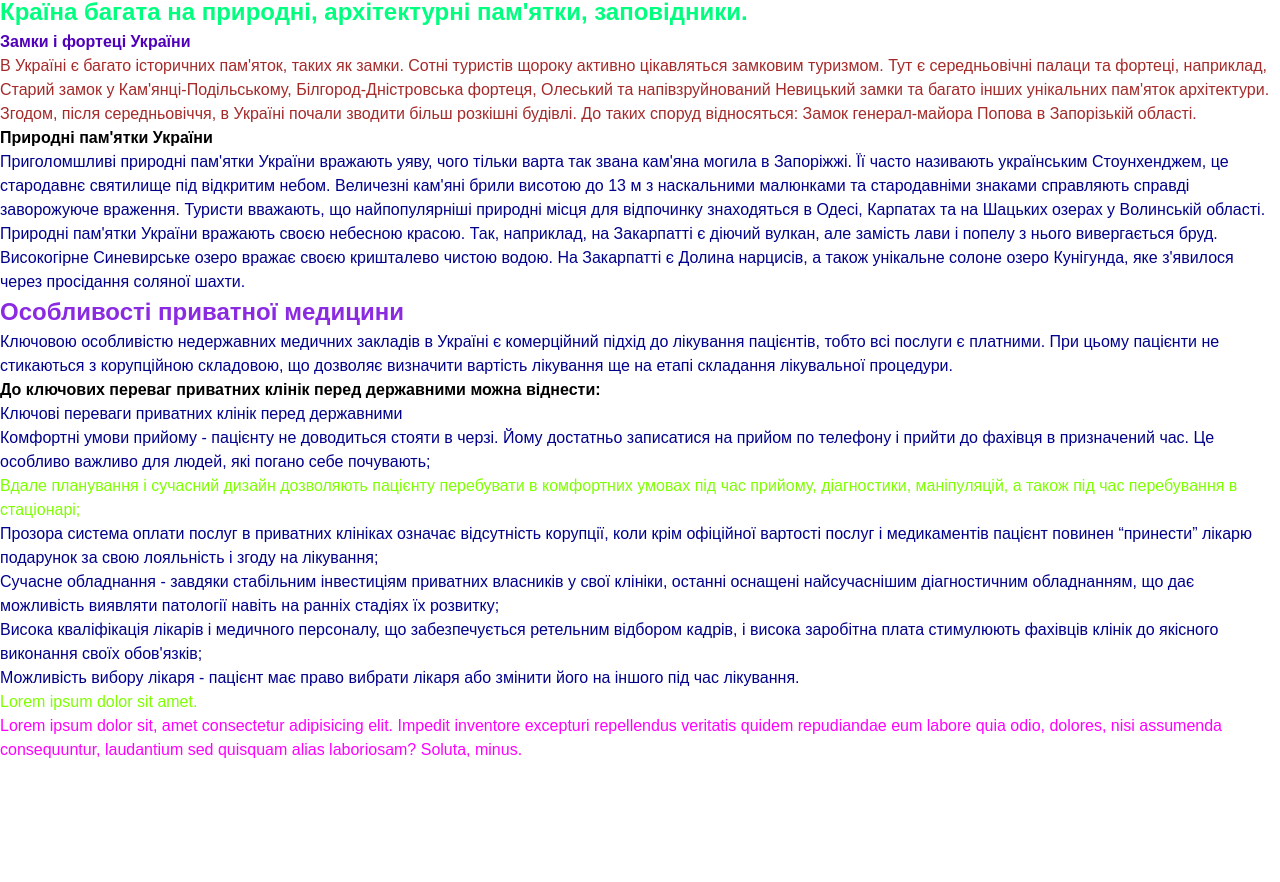
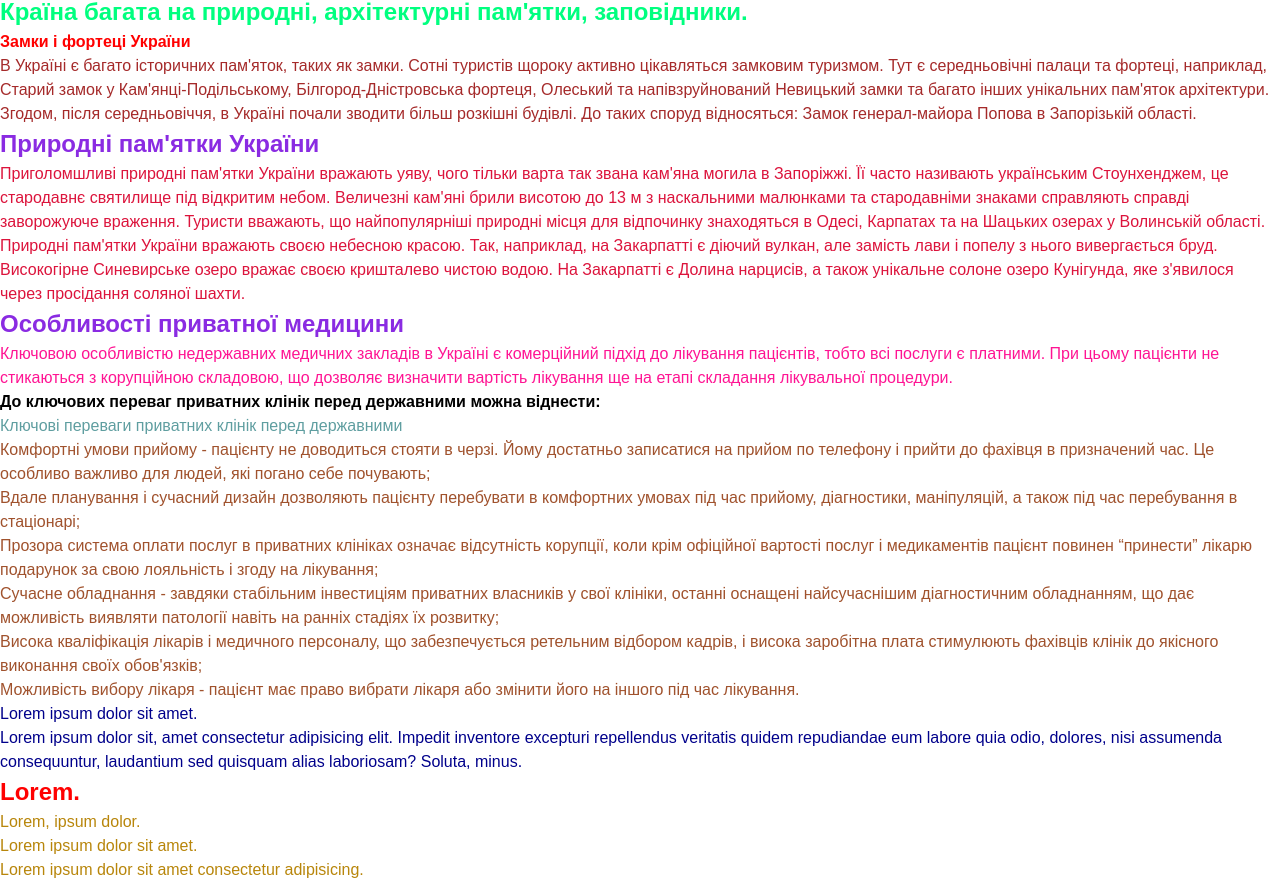
Before and after one commit to ivankupavtsev20-arch/lessons, a plain HTML site: page lesson_03/index.html in a window 1280 px wide. Shown: the part 1698-2580 px from the top of the page. Before the commit the page ends 2460 px from the top, so only its background shows below. Drawn offline with Linux system fonts and the light colour scheme.

Commit message:
Add files via upload

```diff
--- a/lesson_03/css/style.css
+++ b/lesson_03/css/style.css
@@ -24,8 +24,8 @@
    color: burlywood;
 }
 
-.text5{
-   color: green;
+h2+p{
+   color: brown;
 }
 
 .text6{
@@ -72,7 +72,7 @@
    color: orchid;
 }
 
-.custom-list{
+ol li{
    color: rosybrown;
 }
 
@@ -92,11 +92,15 @@
    color: rgb(80, 0, 184);
 }
 
+#section-09 {
+   color: blueviolet;
+}
+
 .text13{
    color: crimson;
 }
 
-#section-09{
+#section-10{
    color: blueviolet;
 }
 
@@ -108,11 +112,11 @@
    color: cadetblue;
 }
 
-.custom-ul{
+.custom-ul text{
    color: chartreuse;
 }
 
-[class*="te"]{
+[class*="bl"]{
 color: darkblue;
 }
 
@@ -123,3 +127,15 @@ div.text{
 p#top2{
    color: brown;
 }
+
+ul>li{
+   color: sienna;
+}
+
+h2~p{
+   color: darkgoldenrod;
+}
+
+.title, .highlight{
+   color: red;
+}
--- a/lesson_03/index.html
+++ b/lesson_03/index.html
@@ -190,9 +190,9 @@
    генерал-майора Попова в Запорізькій області.
 </p>
 
-<b>
+<h2 id="section-09">
    Природні пам'ятки України
-</b>
+</h2>
 
 <p class="text13">
    Приголомшливі природні пам'ятки України вражають уяву, чого тільки варта так звана кам'яна могила в Запоріжжі. Її часто
@@ -206,7 +206,7 @@
    Закарпатті є Долина нарцисів, а також унікальне солоне озеро Кунігунда, яке з'явилося через просідання соляної шахти.
 </p>
 
-<h2 id="section-09">
+<h2 id="section-10">
    Особливості приватної медицини
 </h2>
 
@@ -216,7 +216,7 @@
    ще на етапі складання лікувальної процедури.
 </p>
 
-<b id="">
+<b class="text16">
    До ключових переваг приватних клінік перед державними можна віднести:
 </b>
 
@@ -224,7 +224,7 @@
 Ключові переваги приватних клінік перед державними
 </p>
 
-<ul class="custom-ul">
+<ul class="custom-ul block">
    <li class="item">
       Комфортні умови прийому - пацієнту не доводиться стояти в черзі. Йому достатньо записатися на прийом по телефону і
       прийти до фахівця в призначений час. Це особливо важливо для людей, які погано себе почувають;
@@ -248,12 +248,17 @@
    <li class="item">
       Можливість вибору лікаря - пацієнт має право вибрати лікаря або змінити його на іншого під час лікування.
    </li>
+</ul>
    <div class="block">
       Lorem ipsum dolor sit amet.
    </div>
-   <div class="text">
+   <div class="block2">
       Lorem ipsum dolor sit, amet consectetur adipisicing elit. Impedit inventore excepturi repellendus veritatis quidem repudiandae eum labore quia odio, dolores, nisi assumenda consequuntur, laudantium sed quisquam alias laboriosam? Soluta, minus.
    </div>
-</ul>
+
+   <h2 class="title highlight">Lorem.</h2>
+   <p>Lorem, ipsum dolor.</p>
+   <p>Lorem ipsum dolor sit amet.</p>
+   <p>Lorem ipsum dolor sit amet consectetur adipisicing.</p>
 </body>
 </html>
```
